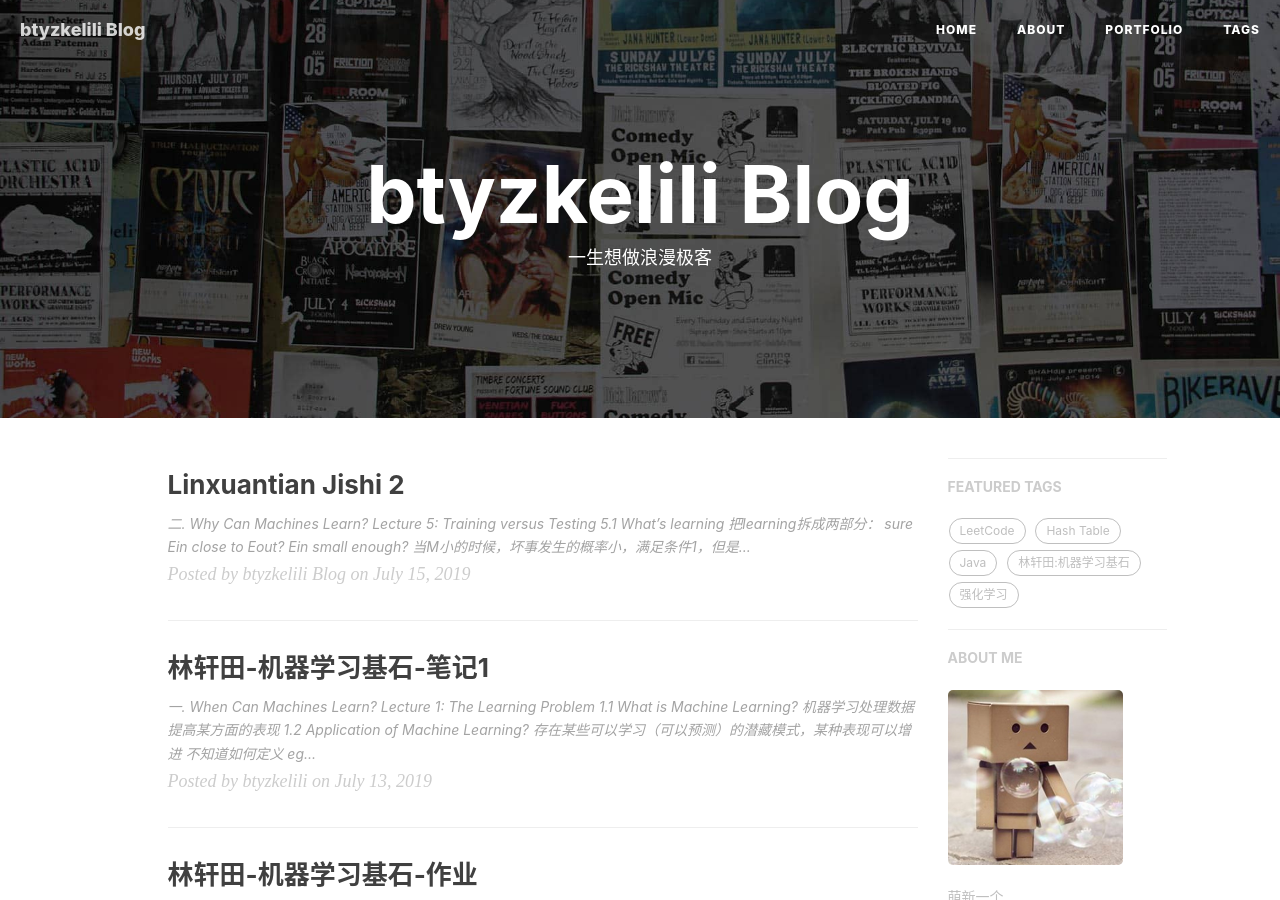
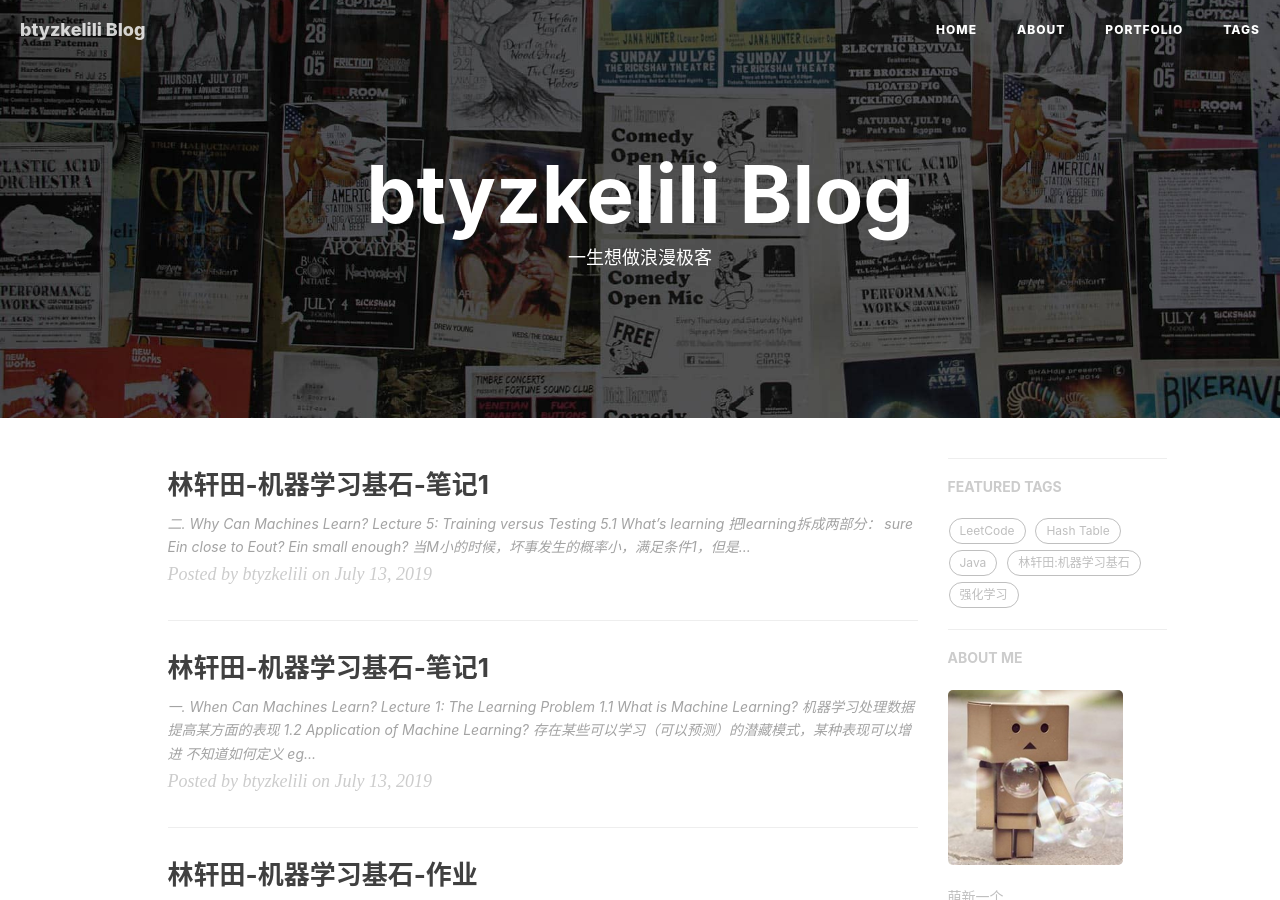
Before and after one commit to btyzkelili/btyzkelili.github.io, a Jekyll site: the page built from index.html, in a window 1280 px wide and 900 px high. Built offline with Jekyll 4.4.1, drawn with Linux system fonts in a browser that asks for light colours; nearby versions of some CDN libraries; the list of posts is cut into pages by our own code; comment, search, counter and statistics services are not loaded.

Commit message:
Update 2019-07-15-linxuantian-jishi-2.md

```diff
--- a/_posts/2019-07-15-linxuantian-jishi-2.md
+++ b/_posts/2019-07-15-linxuantian-jishi-2.md
@@ -1,3 +1,15 @@
+---
+layout:     post
+title:      "林轩田-机器学习基石-笔记1"
+subtitle:   ""
+date:       2019-07-13 12:00:00
+author:     "btyzkelili"
+header-img: "img/post-bg-nextgen-web-pwa.jpg"
+header-mask: 0.3
+catalog:    true
+tags:
+    - 林轩田:机器学习基石
+---
 # 二. Why Can Machines Learn?
 ---
 ## Lecture 5: Training versus Testing
```
